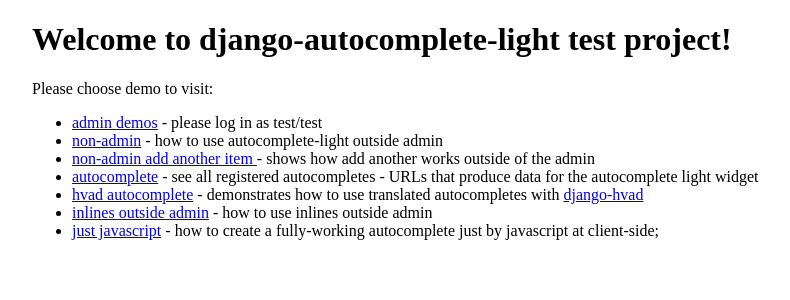
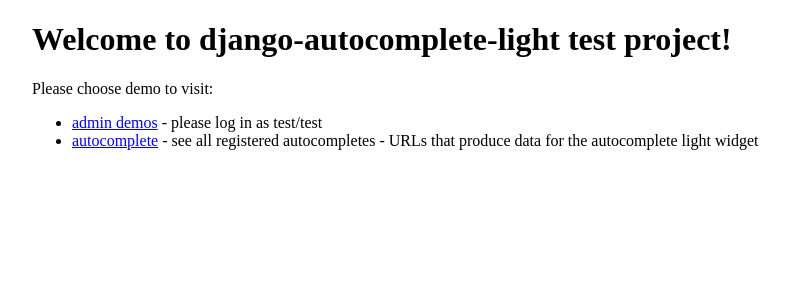
Before and after one commit to ehebel/modeladorsemantiko_light, a Django app: page /modelador_light/ in a window 1280 px wide. Shown: the top 300 px of the page, without its empty margins (208-998 px from the left). Run offline with Django 3.2, Linux system fonts and the light colour scheme; parts of the project's set-up code (start-up, migrations or seed data) failed here and were passed over; some libraries are stand-ins or nearby versions.

Commit message:
Primer Commit de ModeladorSemantiko-Light

```diff
--- a/templates/index.html
+++ b/templates/index.html
@@ -8,35 +8,35 @@
     Please choose demo to visit:
     <ul>
         <li>
-            <a href="/admin">admin demos</a> - please log in as test/test
+            <a href="modelador_light/admin">admin demos</a> - please log in as test/test
         </li>
+{#        <li>#}
+{#            <a href="/non_admin/">non-admin</a> - how to use autocomplete-light#}
+{#            outside admin#}
+{#        </li>#}
+{#        <li>#}
+{#            <a href="/non_admin_add_another/widget/add">#}
+{#                non-admin add another item#}
+{#            </a> - shows how add another works outside of the admin#}
+{#        </li>#}
         <li>
-            <a href="/non_admin/">non-admin</a> - how to use autocomplete-light
-            outside admin
-        </li>
-        <li>
-            <a href="/non_admin_add_another/widget/add">
-                non-admin add another item
-            </a> - shows how add another works outside of the admin
-        </li>
-        <li>
-            <a href="/autocomplete">autocomplete</a> - see all registered
+            <a href="modelador_light/autocomplete">autocomplete</a> - see all registered
             autocompletes - URLs that produce data for the autocomplete light
             widget
         </li>
-        <li>
-            <a href="/hvad_autocomplete/item/add/">hvad autocomplete</a> -
-            demonstrates how to use translated autocompletes with
-            <a href="https://github.com/kristianoellegaard/django-hvad"
-               target="_blank">django-hvad</a>
-        <li>
-            <a href="/inlines_outside_admin/">inlines outside admin</a> - how to
-            use
-            inlines outside admin
-        </li>
-        <li>
-            <a href="/just_javascript/">just javascript</a> - how to create
-            a fully-working autocomplete just by javascript at client-side;
-        </li>
+{#        <li>#}
+{#            <a href="/hvad_autocomplete/item/add/">hvad autocomplete</a> -#}
+{#            demonstrates how to use translated autocompletes with#}
+{#            <a href="https://github.com/kristianoellegaard/django-hvad"#}
+{#               target="_blank">django-hvad</a>#}
+{#        <li>#}
+{#            <a href="/inlines_outside_admin/">inlines outside admin</a> - how to#}
+{#            use#}
+{#            inlines outside admin#}
+{#        </li>#}
+{#        <li>#}
+{#            <a href="/just_javascript/">just javascript</a> - how to create#}
+{#            a fully-working autocomplete just by javascript at client-side;#}
+{#        </li>#}
     </ul>
 {% endblock %}
```
